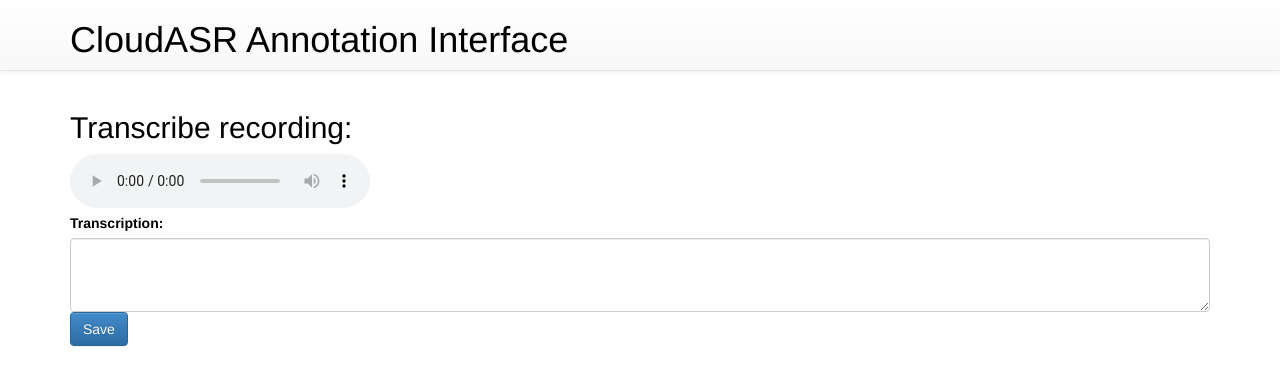
After one commit to UFAL-DSG/cloud-asr, a Flask app: page /transcribe/1 in a window 1280 px wide. The commit adds this page. Shown: the top 386 px of the page. Run offline with Flask 2, Linux system fonts and the light colour scheme; some libraries are stand-ins or nearby versions.

Commit message:
Transcription can be added to the recordings.

```diff
--- a/cloudasr/annotation_interface/lib.py
+++ b/cloudasr/annotation_interface/lib.py
@@ -1,6 +1,7 @@
 import os
 import re
 import json
+import uuid
 import wave
 import zmq.green as zmq
 from cloudasr.messages.helpers import *
@@ -84,3 +85,11 @@
             })
 
         return recordings_data
+
+    def get_recording(self, id):
+        return {"id": id, "model": "en-towninfo", "wav_url": "/static/data/en-towninfo-%s.wav" % id}
+
+    def add_transcription(self, id, transcription):
+        f = open('%s/%s-%s.txt' % (self.path, id, uuid.uuid4().int), 'w')
+        f.write(transcription)
+        f.close()
--- a/cloudasr/annotation_interface/run.py
+++ b/cloudasr/annotation_interface/run.py
@@ -1,10 +1,11 @@
 import gevent
-from flask import Flask, request, jsonify, render_template
+from flask import Flask, flash, request, jsonify, render_template, redirect, url_for
 from flask.ext.socketio import SocketIO
 from lib import create_recordings_saver, RecordingsModel
 
 
 app = Flask(__name__)
+app.secret_key = '12345'
 app.config['DEBUG'] = True
 socketio = SocketIO(app)
 saver = create_recordings_saver("tcp://0.0.0.0:5682", "/opt/app/static/data")
@@ -14,6 +15,17 @@
 def index():
     return render_template('index.html', recordings=model.get_recordings())
 
+@app.route('/transcribe/<id>')
+def transcribe(id):
+    return render_template('transcribe.html', recording=model.get_recording(id))
+
+@app.route('/save-transcription', methods=['POST'])
+def save_transcription():
+    flash('Recording was successfully transcribed')
+    model.add_transcription(request.form['id'], request.form['transcription'])
+    return redirect(url_for('index'))
+
+
 if __name__ == "__main__":
     from gevent import monkey
     monkey.patch_all()
--- /dev/null
+++ b/cloudasr/annotation_interface/templates/transcribe.html
@@ -0,0 +1,37 @@
+<!doctype html>
+<html>
+<head>
+    <link rel="stylesheet" type="text/css" href="{{ url_for('static', filename='bootstrap.min.css') }}">
+    <link rel="stylesheet" type="text/css" href="{{ url_for('static', filename='bootstrap-theme.min.css') }}">
+    <link rel="stylesheet" type="text/css" href="{{ url_for('static', filename='style.css') }}">
+
+    <title>CloudASR Annotation Interface</title>
+</head>
+<body>
+    <div class="navbar navbar-default navbar-static-top">
+        <div class="container">
+            <h1>CloudASR Annotation Interface</h1>
+        </div>
+    </div>
+
+    <div class="container">
+        <h2>Transcribe recording:</h2>
+
+        <form action="{{ url_for('save_transcription') }}" method="POST">
+            <audio id="audio-{{ recording["id"] }}" controls src="{{ recording["wav_url"] }}"></audio>
+
+            <div class="control-group">
+                <label for="transcription">Transcription:</label>
+                <div class="controls">
+                    <textarea name="transcription" class="form-control" rows=3></textarea>
+                </div>
+            </div>
+
+            <div class="control-group">
+                <button type="submit" class="btn btn-primary" />Save</button>
+                <input type="hidden" name="id" value="{{ recording["id"] }}" />
+            </div>
+        </form>
+    </div>
+</body>
+</html>
```
Also changed, not shown: cloudasr/annotation_interface/templates/index.html (+9 -1 lines).
